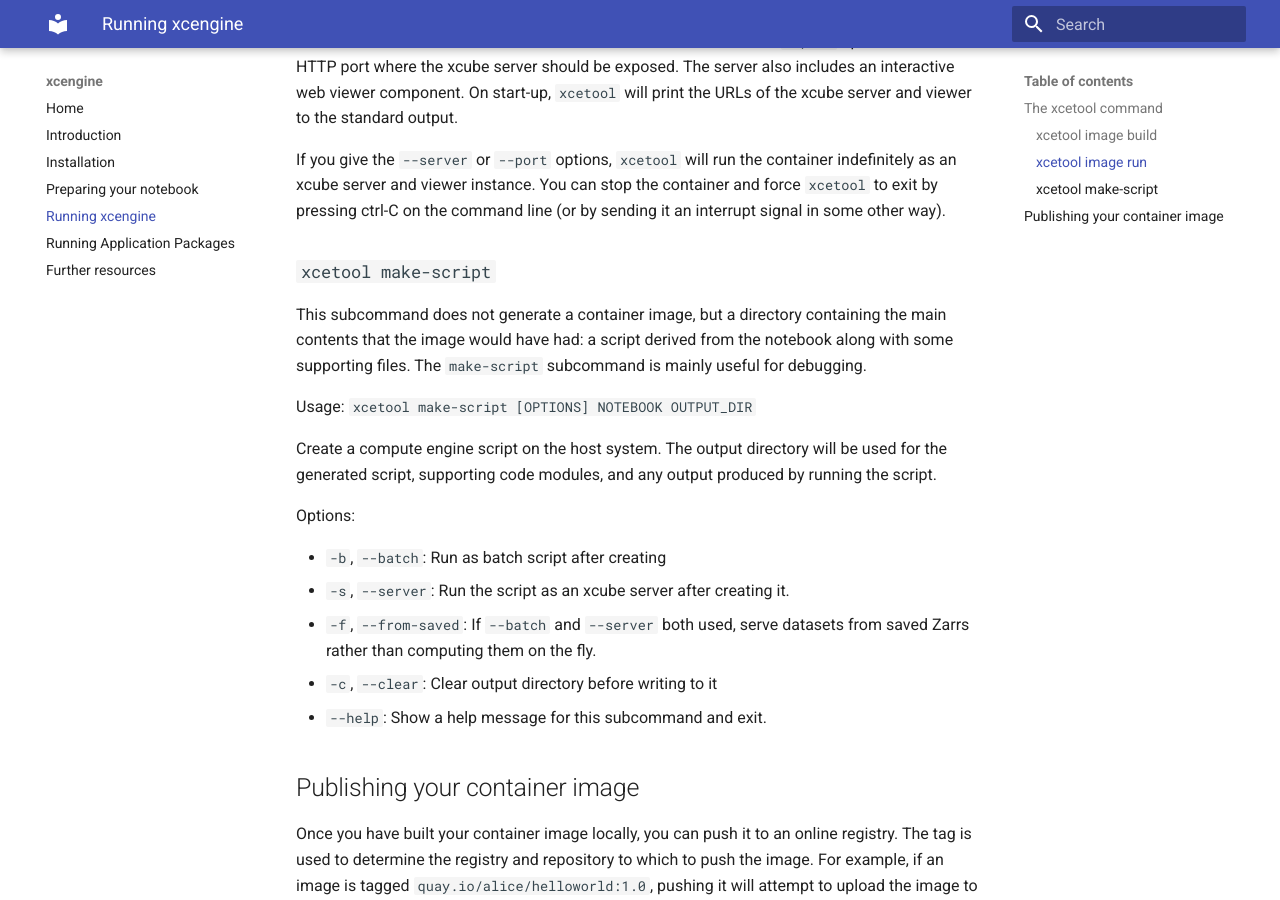
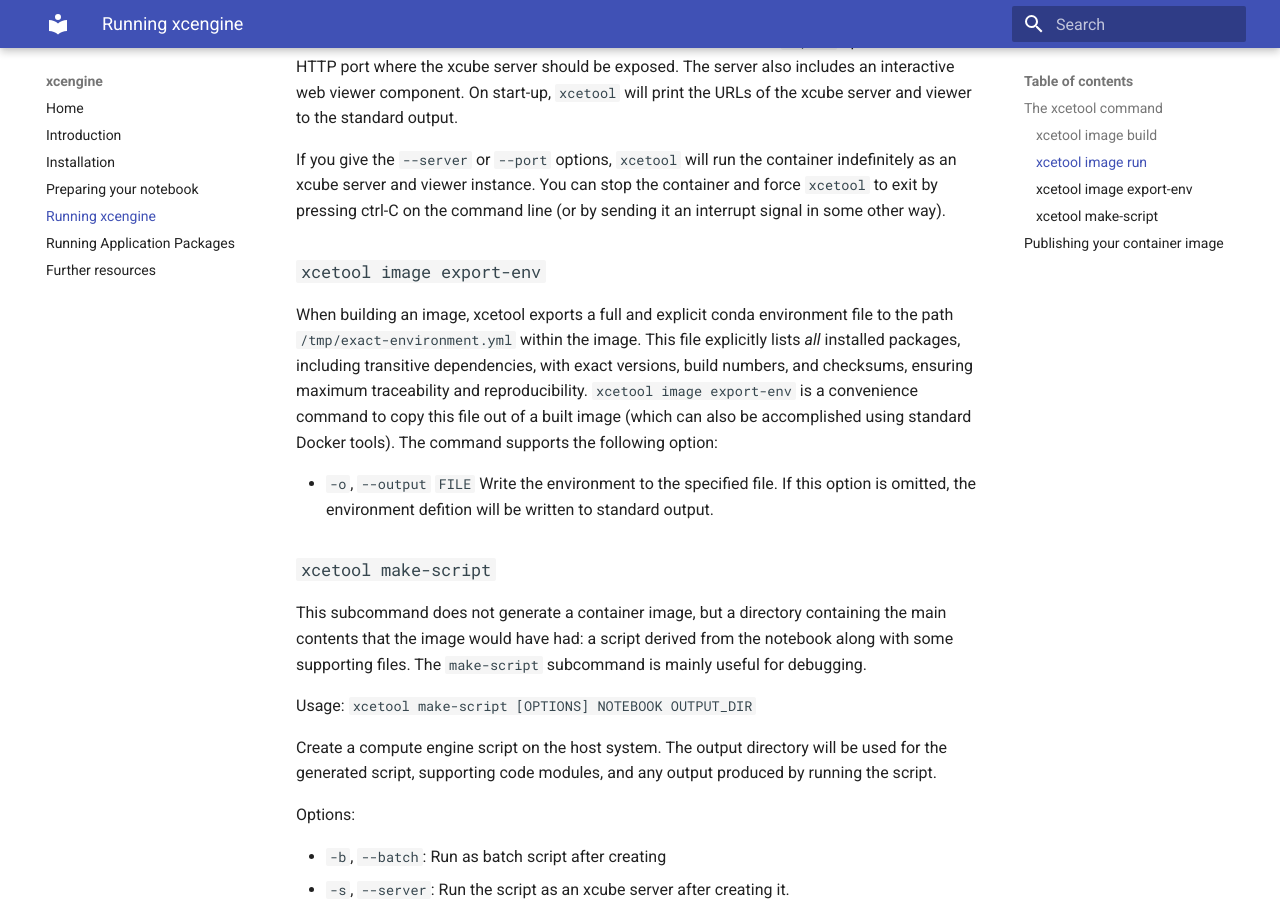
Before and after one commit to xcube-dev/xcengine, an MkDocs documentation site: the page built from docs/xcetool.md, in a window 1280 px wide and 900 px high, scrolled down 1937 px. Built offline with MkDocs 1.6.1 and Material for MkDocs 9.7.7, drawn with Linux system fonts in a browser that asks for light colours.

Commit message:
Update changelog and docs

```diff
--- a/docs/xcetool.md
+++ b/docs/xcetool.md
@@ -97,6 +97,20 @@ container indefinitely as an xcube server and viewer instance. You can stop
 the container and force `xcetool` to exit by pressing ctrl-C on the command
 line (or by sending it an interrupt signal in some other way).
 
+### `xcetool image export-env`
+
+When building an image, xcetool exports a full and explicit conda environment
+file to the path `/tmp/exact-environment.yml` within the image. This file
+explicitly lists *all* installed packages, including transitive dependencies,
+with exact versions, build numbers, and checksums, ensuring maximum
+traceability and reproducibility. `xcetool image export-env` is a convenience
+command to copy this file out of a built image (which can also be accomplished
+using standard Docker tools). The command supports the following option:
+
+-   `-o`, `--output` `FILE`  Write the environment to the specified file.
+    If this option is omitted, the environment defition will be written to
+    standard output.
+
 ### `xcetool make-script`
 
 This subcommand does not generate a container image, but a directory
```
Also changed, not shown: CHANGES.md (+2 -0 lines).
